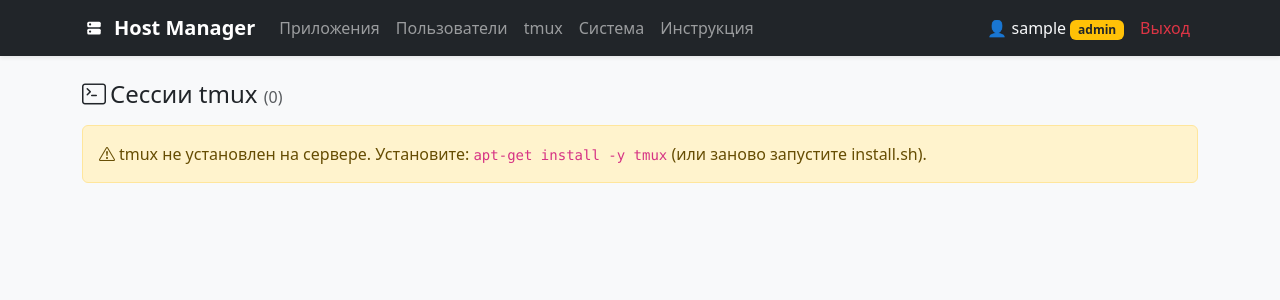
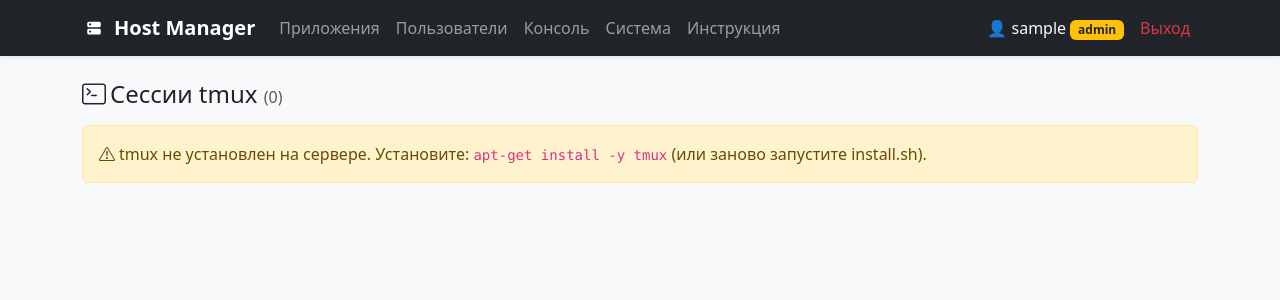
Before and after one commit to Aki-shin/Lab-Manager, a Flask app: page /tmux in a window 1280 px wide. Shown: the top 300 px of the page. Run offline with Flask 3, Linux system fonts and the light colour scheme; the visitor is signed in with stand-in values (Sample User, id 1); data comes from the database, SQL or seed files in the repository; parts of the project's set-up code (start-up, migrations or seed data) failed here and were passed over.

Commit message:
Rename console nav item; enlarge tmux terminal to near-fullscreen
Co-Authored-By: Claude Opus 4.7 (1M context) <noreply@anthropic.com>

```diff
--- a/app/templates/base.html
+++ b/app/templates/base.html
@@ -28,7 +28,7 @@
                     <li class="nav-item"><a class="nav-link" href="{{ url_for('main.index') }}">Приложения</a></li>
                     {% if current_user and current_user.is_admin %}
                     <li class="nav-item"><a class="nav-link" href="{{ url_for('main.users_list') }}">Пользователи</a></li>
-                    <li class="nav-item"><a class="nav-link" href="{{ url_for('main.tmux_page') }}">tmux</a></li>
+                    <li class="nav-item"><a class="nav-link" href="{{ url_for('main.tmux_page') }}">Консоль</a></li>
                     <li class="nav-item"><a class="nav-link" href="{{ url_for('main.system_page') }}">Система</a></li>
                     <li class="nav-item"><a class="nav-link" href="{{ url_for('main.help_page') }}">Инструкция</a></li>
                     {% endif %}
--- a/app/templates/terminal.html
+++ b/app/templates/terminal.html
@@ -4,7 +4,9 @@
 {% block content %}
 <link rel="stylesheet" href="https://cdn.jsdelivr.net/npm/xterm@5.3.0/css/xterm.min.css">
 <style>
-    #term { height: calc(100vh - 200px); min-height: 340px; }
+    /* Терминал занимает почти всю высоту окна */
+    #term { height: calc(100vh - 150px); min-height: 360px; }
+    #term .xterm { height: 100%; }
 </style>
 
 <div class="d-flex justify-content-between align-items-center mb-2">
```
